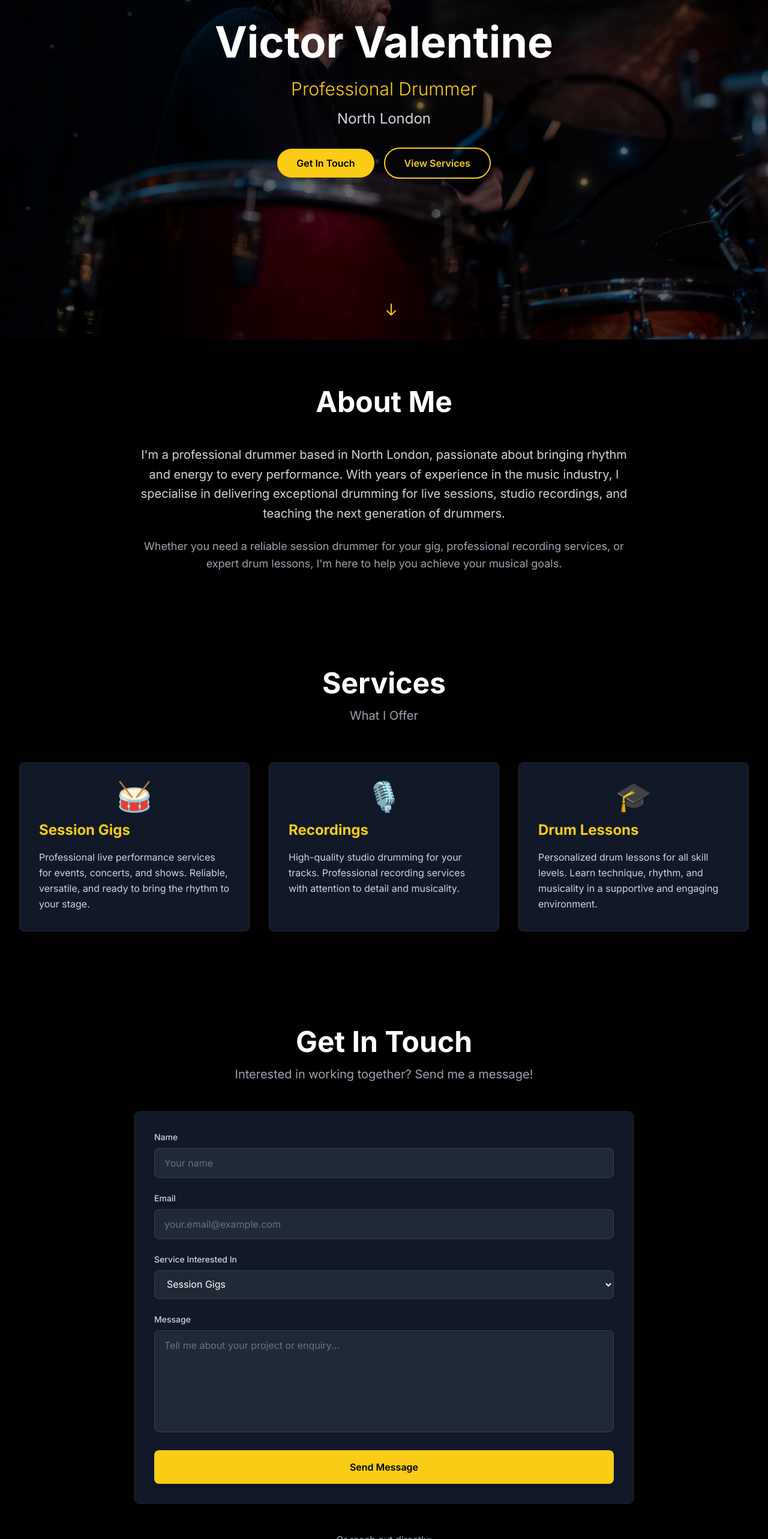
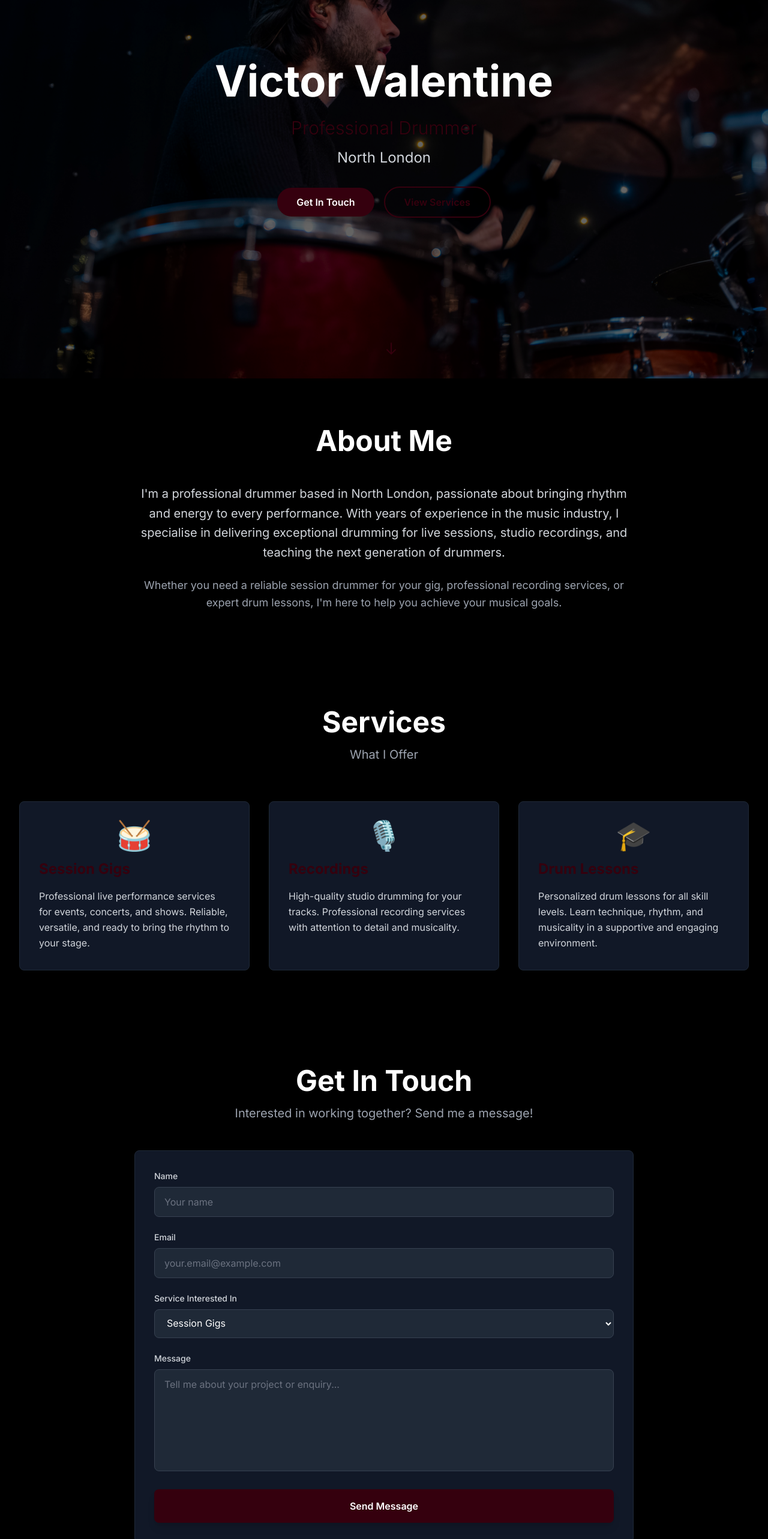
Before and after one commit to viccyp/vicvalentine-portfolio, a Next.js app: page / in a window 1280 px wide. Shown: the part 234-2800 px from the top of the page at 60% size. Built offline with nearby package versions, Linux system fonts and the light colour scheme.

Commit message:
Update theme to burgundy rgb(53,0,14) and make header sticky

```diff
--- a/components/Contact.tsx
+++ b/components/Contact.tsx
@@ -45,7 +45,7 @@ export default function Contact() {
                 required
                 value={formData.name}
                 onChange={handleChange}
-                className="w-full px-4 py-3 bg-gray-800 border border-gray-700 text-white rounded-lg focus:ring-2 focus:ring-yellow-400 focus:border-transparent outline-none transition placeholder-gray-500"
+                className="w-full px-4 py-3 bg-gray-800 border border-gray-700 text-white rounded-lg focus:ring-2 focus:ring-[rgb(53,0,14)] focus:border-transparent outline-none transition placeholder-gray-500"
                 placeholder="Your name"
               />
             </div>
@@ -61,7 +61,7 @@ export default function Contact() {
                 required
                 value={formData.email}
                 onChange={handleChange}
-                className="w-full px-4 py-3 bg-gray-800 border border-gray-700 text-white rounded-lg focus:ring-2 focus:ring-yellow-400 focus:border-transparent outline-none transition placeholder-gray-500"
+                className="w-full px-4 py-3 bg-gray-800 border border-gray-700 text-white rounded-lg focus:ring-2 focus:ring-[rgb(53,0,14)] focus:border-transparent outline-none transition placeholder-gray-500"
                 placeholder="your.email@example.com"
               />
             </div>
@@ -75,7 +75,7 @@ export default function Contact() {
                 name="service"
                 value={formData.service}
                 onChange={handleChange}
-                className="w-full px-4 py-3 bg-gray-800 border border-gray-700 text-white rounded-lg focus:ring-2 focus:ring-yellow-400 focus:border-transparent outline-none transition"
+                className="w-full px-4 py-3 bg-gray-800 border border-gray-700 text-white rounded-lg focus:ring-2 focus:ring-[rgb(53,0,14)] focus:border-transparent outline-none transition"
               >
                 <option value="session-gigs">Session Gigs</option>
                 <option value="recordings">Recordings</option>
@@ -94,14 +94,14 @@ export default function Contact() {
                 rows={6}
                 value={formData.message}
                 onChange={handleChange}
-                className="w-full px-4 py-3 bg-gray-800 border border-gray-700 text-white rounded-lg focus:ring-2 focus:ring-yellow-400 focus:border-transparent outline-none transition resize-none placeholder-gray-500"
+                className="w-full px-4 py-3 bg-gray-800 border border-gray-700 text-white rounded-lg focus:ring-2 focus:ring-[rgb(53,0,14)] focus:border-transparent outline-none transition resize-none placeholder-gray-500"
                 placeholder="Tell me about your project or enquiry..."
               />
             </div>
 
             <button
               type="submit"
-              className="w-full bg-yellow-400 text-black px-8 py-4 rounded-lg font-semibold hover:bg-yellow-300 transition-colors shadow-lg hover:shadow-xl"
+              className="w-full bg-[rgb(53,0,14)] text-white px-8 py-4 rounded-lg font-semibold hover:bg-[rgb(70,0,20)] transition-colors shadow-lg hover:shadow-xl"
             >
               Send Message
             </button>
@@ -113,14 +113,14 @@ export default function Contact() {
           <div className="flex flex-col sm:flex-row gap-4 justify-center items-center">
             <a
               href="mailto:contact@vicvalentine.com"
-              className="text-yellow-400 hover:text-yellow-300 font-medium"
+              className="text-[rgb(53,0,14)] hover:text-[rgb(70,0,20)] font-medium"
             >
               contact@vicvalentine.com
             </a>
             <span className="hidden sm:inline text-gray-600">•</span>
             <a
               href="tel:+44XXXXXXXXXX"
-              className="text-yellow-400 hover:text-yellow-300 font-medium"
+              className="text-[rgb(53,0,14)] hover:text-[rgb(70,0,20)] font-medium"
             >
               +44 XXXX XXXXXX
             </a>
--- a/components/Hero.tsx
+++ b/components/Hero.tsx
@@ -16,7 +16,7 @@ export default function Hero() {
         <h1 className="text-5xl md:text-7xl font-bold text-white mb-6 animate-fade-in">
           Victor Valentine
         </h1>
-        <p className="text-2xl md:text-3xl text-yellow-400 mb-4 font-light">
+        <p className="text-2xl md:text-3xl text-[rgb(53,0,14)] mb-4 font-light">
           Professional Drummer
         </p>
         <p className="text-xl md:text-2xl text-gray-300 mb-8">
@@ -25,13 +25,13 @@ export default function Hero() {
         <div className="flex flex-col sm:flex-row gap-4 justify-center items-center">
           <a
             href="#contact"
-            className="bg-yellow-400 text-black px-8 py-3 rounded-full font-semibold hover:bg-yellow-300 transition-colors shadow-lg hover:shadow-xl"
+            className="bg-[rgb(53,0,14)] text-white px-8 py-3 rounded-full font-semibold hover:bg-[rgb(70,0,20)] transition-colors shadow-lg hover:shadow-xl"
           >
             Get In Touch
           </a>
           <a
             href="#services"
-            className="border-2 border-yellow-400 text-yellow-400 px-8 py-3 rounded-full font-semibold hover:bg-yellow-400 hover:text-black transition-colors"
+            className="border-2 border-[rgb(53,0,14)] text-[rgb(53,0,14)] px-8 py-3 rounded-full font-semibold hover:bg-[rgb(53,0,14)] hover:text-white transition-colors"
           >
             View Services
           </a>
@@ -40,7 +40,7 @@ export default function Hero() {
 
       {/* Scroll indicator */}
       <div className="absolute bottom-8 left-1/2 transform -translate-x-1/2 animate-bounce">
-        <svg className="w-6 h-6 text-yellow-400" fill="none" stroke="currentColor" viewBox="0 0 24 24">
+        <svg className="w-6 h-6 text-[rgb(53,0,14)]" fill="none" stroke="currentColor" viewBox="0 0 24 24">
           <path strokeLinecap="round" strokeLinejoin="round" strokeWidth={2} d="M19 14l-7 7m0 0l-7-7m7 7V3" />
         </svg>
       </div>
--- a/components/Navigation.tsx
+++ b/components/Navigation.tsx
@@ -14,13 +14,13 @@ export default function Navigation() {
   }
 
   return (
-    <nav className="fixed top-0 w-full bg-black/90 backdrop-blur-sm z-50 border-b border-gray-800">
+    <nav className="sticky top-0 w-full bg-black/90 backdrop-blur-sm z-50 border-b border-gray-800">
       <div className="max-w-7xl mx-auto px-4 sm:px-6 lg:px-8">
         <div className="flex justify-between items-center h-16">
           <div className="flex-shrink-0">
             <button
               onClick={() => scrollToSection('hero')}
-              className="text-white text-xl font-bold hover:text-yellow-400 transition-colors"
+              className="text-white text-xl font-bold hover:text-[rgb(53,0,14)] transition-colors"
             >
               Victor Valentine
             </button>
@@ -31,19 +31,19 @@ export default function Navigation() {
             <div className="ml-10 flex items-baseline space-x-8">
               <button
                 onClick={() => scrollToSection('about')}
-                className="text-gray-300 hover:text-yellow-400 px-3 py-2 text-sm font-medium transition-colors"
+                className="text-gray-300 hover:text-[rgb(53,0,14)] px-3 py-2 text-sm font-medium transition-colors"
               >
                 About
               </button>
               <button
                 onClick={() => scrollToSection('services')}
-                className="text-gray-300 hover:text-yellow-400 px-3 py-2 text-sm font-medium transition-colors"
+                className="text-gray-300 hover:text-[rgb(53,0,14)] px-3 py-2 text-sm font-medium transition-colors"
               >
                 Services
               </button>
               <button
                 onClick={() => scrollToSection('contact')}
-                className="text-gray-300 hover:text-yellow-400 px-3 py-2 text-sm font-medium transition-colors"
+                className="text-gray-300 hover:text-[rgb(53,0,14)] px-3 py-2 text-sm font-medium transition-colors"
               >
                 Contact
               </button>
@@ -74,19 +74,19 @@ export default function Navigation() {
           <div className="px-2 pt-2 pb-3 space-y-1 bg-black/95">
             <button
               onClick={() => scrollToSection('about')}
-              className="block text-gray-300 hover:text-yellow-400 px-3 py-2 text-base font-medium w-full text-left"
+              className="block text-gray-300 hover:text-[rgb(53,0,14)] px-3 py-2 text-base font-medium w-full text-left"
             >
               About
             </button>
             <button
               onClick={() => scrollToSection('services')}
-              className="block text-gray-300 hover:text-yellow-400 px-3 py-2 text-base font-medium w-full text-left"
+              className="block text-gray-300 hover:text-[rgb(53,0,14)] px-3 py-2 text-base font-medium w-full text-left"
             >
               Services
             </button>
             <button
               onClick={() => scrollToSection('contact')}
-              className="block text-gray-300 hover:text-yellow-400 px-3 py-2 text-base font-medium w-full text-left"
+              className="block text-gray-300 hover:text-[rgb(53,0,14)] px-3 py-2 text-base font-medium w-full text-left"
             >
               Contact
             </button>
--- a/components/Services.tsx
+++ b/components/Services.tsx
@@ -27,10 +27,10 @@ export default function Services() {
           {services.map((service, index) => (
             <div
               key={index}
-              className="bg-gray-900 p-8 rounded-lg border border-gray-800 hover:border-yellow-400 transition-all duration-300 hover:shadow-xl hover:shadow-yellow-400/20"
+              className="bg-gray-900 p-8 rounded-lg border border-gray-800 hover:border-[rgb(53,0,14)] transition-all duration-300 hover:shadow-xl hover:shadow-[rgb(53,0,14)]/20"
             >
               <div className="text-5xl mb-4 text-center">{service.icon}</div>
-              <h3 className="text-2xl font-bold mb-4 text-yellow-400">{service.title}</h3>
+              <h3 className="text-2xl font-bold mb-4 text-[rgb(53,0,14)]">{service.title}</h3>
               <p className="text-gray-300 leading-relaxed">{service.description}</p>
             </div>
           ))}
```
